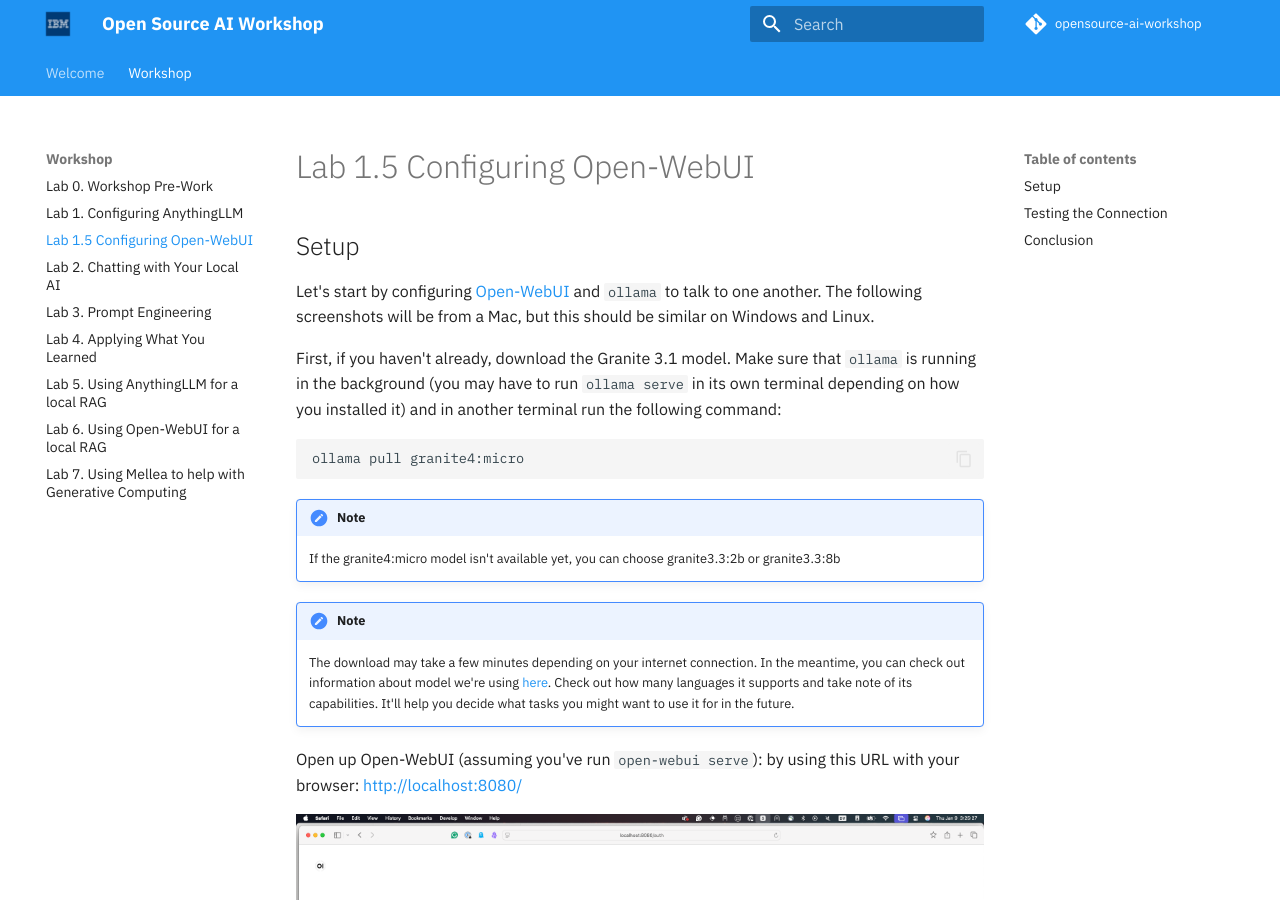
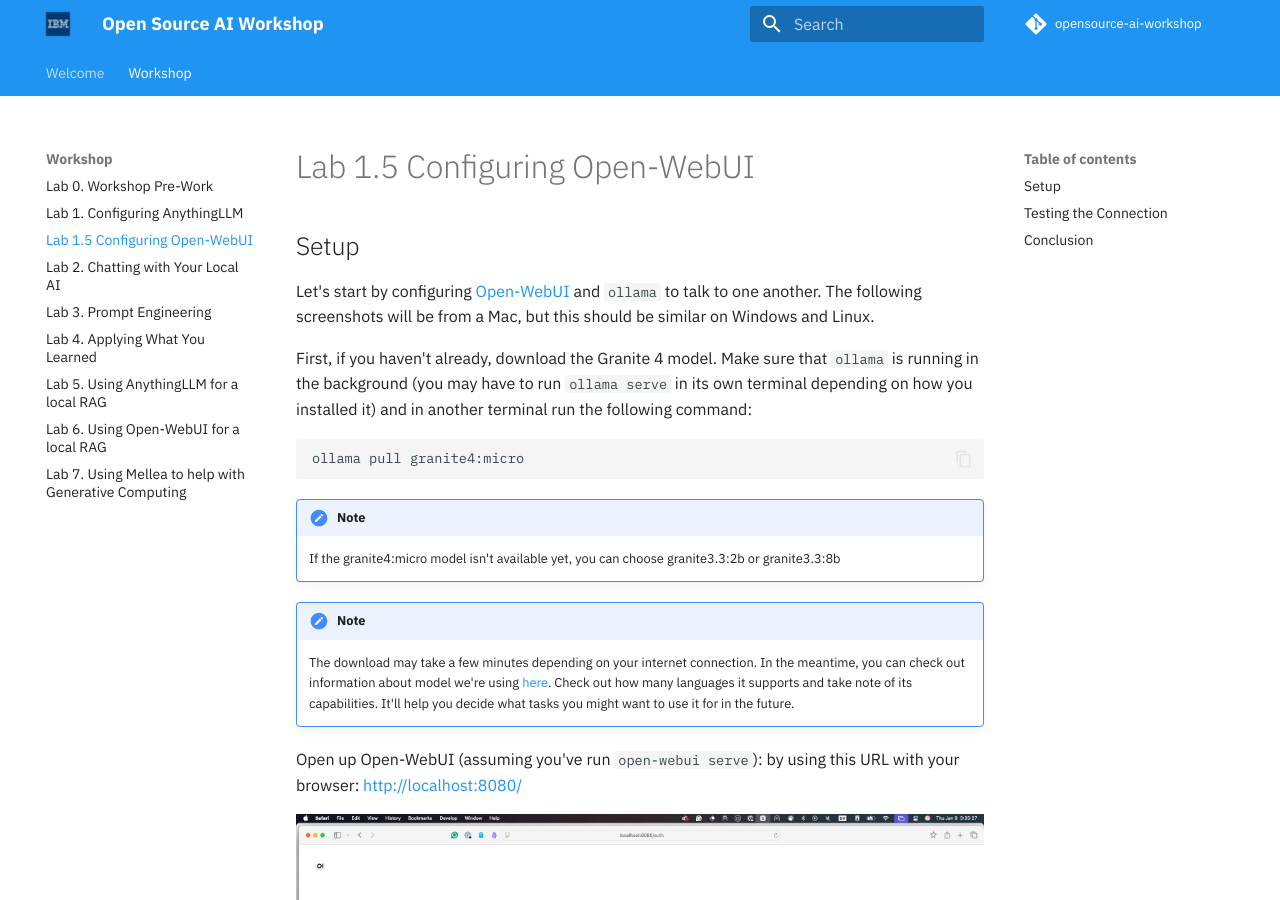
Before and after one commit to IBM/opensource-ai-workshop, an MkDocs documentation site: the page built from docs/lab-1.5/README.md, in a window 1280 px wide and 900 px high. Built offline with MkDocs 1.6.1 and Material for MkDocs 9.7.7, drawn with Linux system fonts in a browser that asks for light colours; comment, search, counter and statistics services are not loaded.

Commit message:
Update lab 1.5 copy to Granite 4 matching instructions

````diff
--- a/docs/lab-1.5/README.md
+++ b/docs/lab-1.5/README.md
@@ -8,7 +8,7 @@
 
 Let's start by configuring [Open-WebUI](../pre-work/README.md#installing-open-webui) and `ollama` to talk to one another. The following screenshots will be from a Mac, but this should be similar on Windows and Linux.
 
-First, if you haven't already, download the Granite 3.1 model. Make sure that `ollama` is running in the background (you may have to run `ollama serve` in its own terminal depending on how you installed it) and in another terminal run the following command:
+First, if you haven't already, download the Granite 4 model. Make sure that `ollama` is running in the background (you may have to run `ollama serve` in its own terminal depending on how you installed it) and in another terminal run the following command:
 
 ```bash
 ollama pull granite4:micro
````
